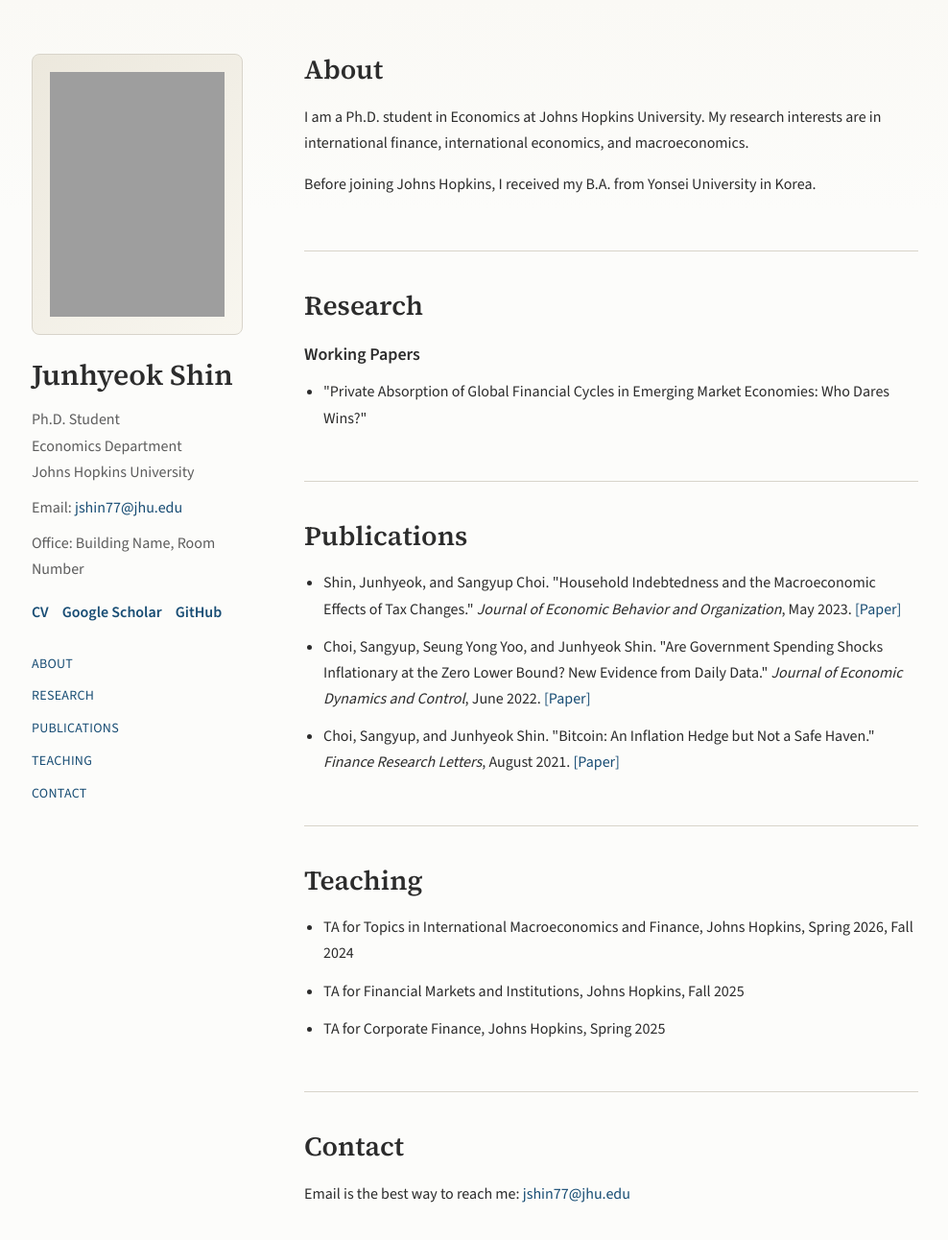
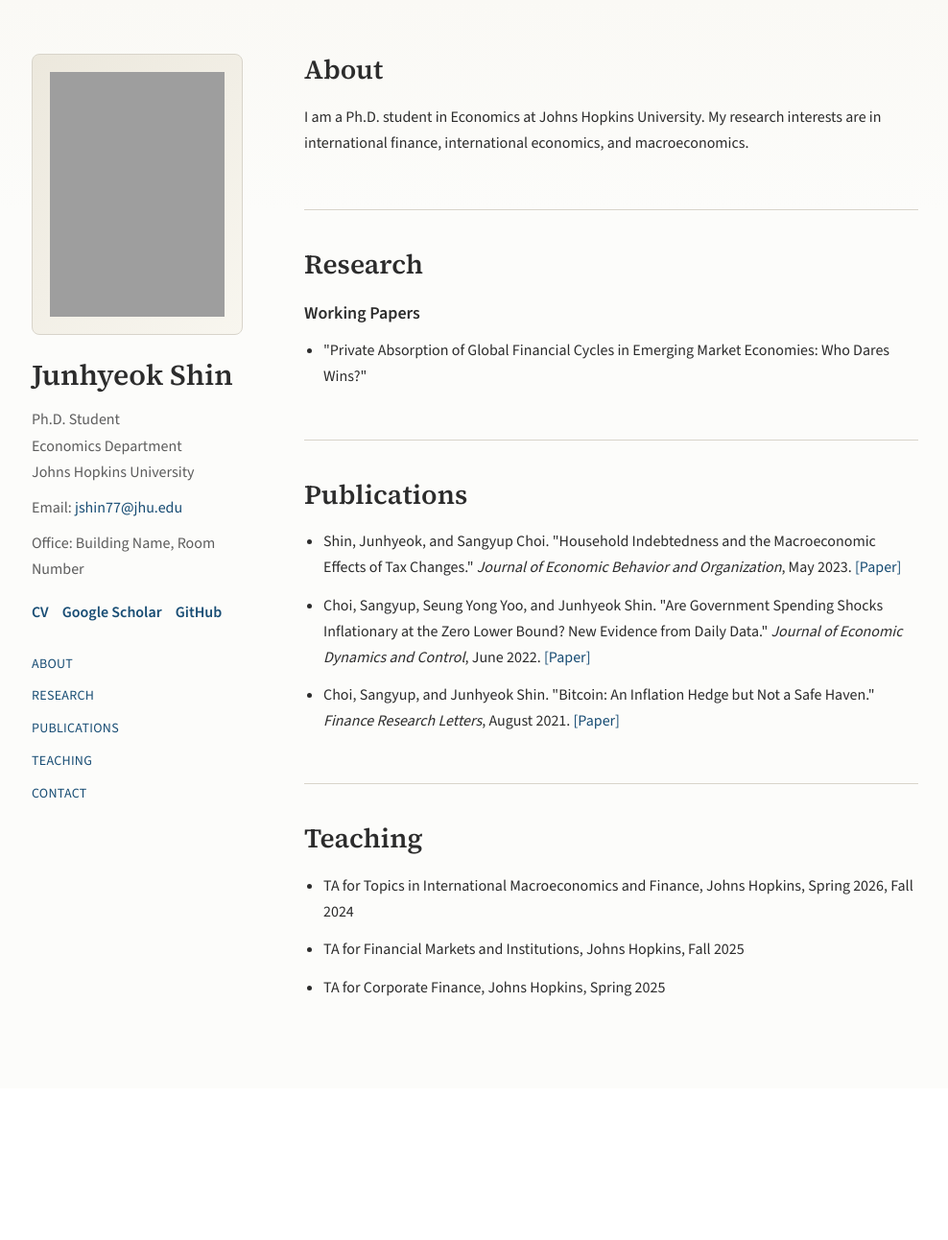
Before and after one commit to julianHS43/junhyeokshin.github.io, a plain HTML site: page index.html in a window 1280 px wide. Shown: the whole page at 96% size, without its empty margins (145-1133 px from the left). After the commit the page ends 1134 px from the top, so only its background shows below. Drawn offline with nearby package versions, Linux system fonts and the light colour scheme; grey boxes are pictures that could not be loaded.

Commit message:
Removed Redundancies

```diff
--- a/index.html
+++ b/index.html
@@ -64,10 +64,7 @@
           research interests are in international finance, international
           economics, and macroeconomics.
         </p>
-        <p>
-          Before joining Johns Hopkins, I received my B.A. from Yonsei
-          University in Korea.
-        </p>
+
       </section>
 
       <section id="research" class="section">
@@ -84,8 +81,6 @@
               </li>
             </ul>
           </article>
-
-
         </div>
       </section>
 
@@ -120,15 +115,8 @@
           <li>TA for Financial Markets and Institutions, Johns Hopkins, Fall 2025</li>
           <li>TA for Corporate Finance, Johns Hopkins, Spring 2025</li>
         </ul>
-      </section>
 
-      <section id="contact" class="section">
-        <h2>Contact</h2>
-        <p>
-          Email is the best way to reach me:
-          <a href="mailto:jshin77@jhu.edu">jshin77@jhu.edu</a>
-        </p>
-      </section>
+
     </main>
   </div>
 </body>
```
